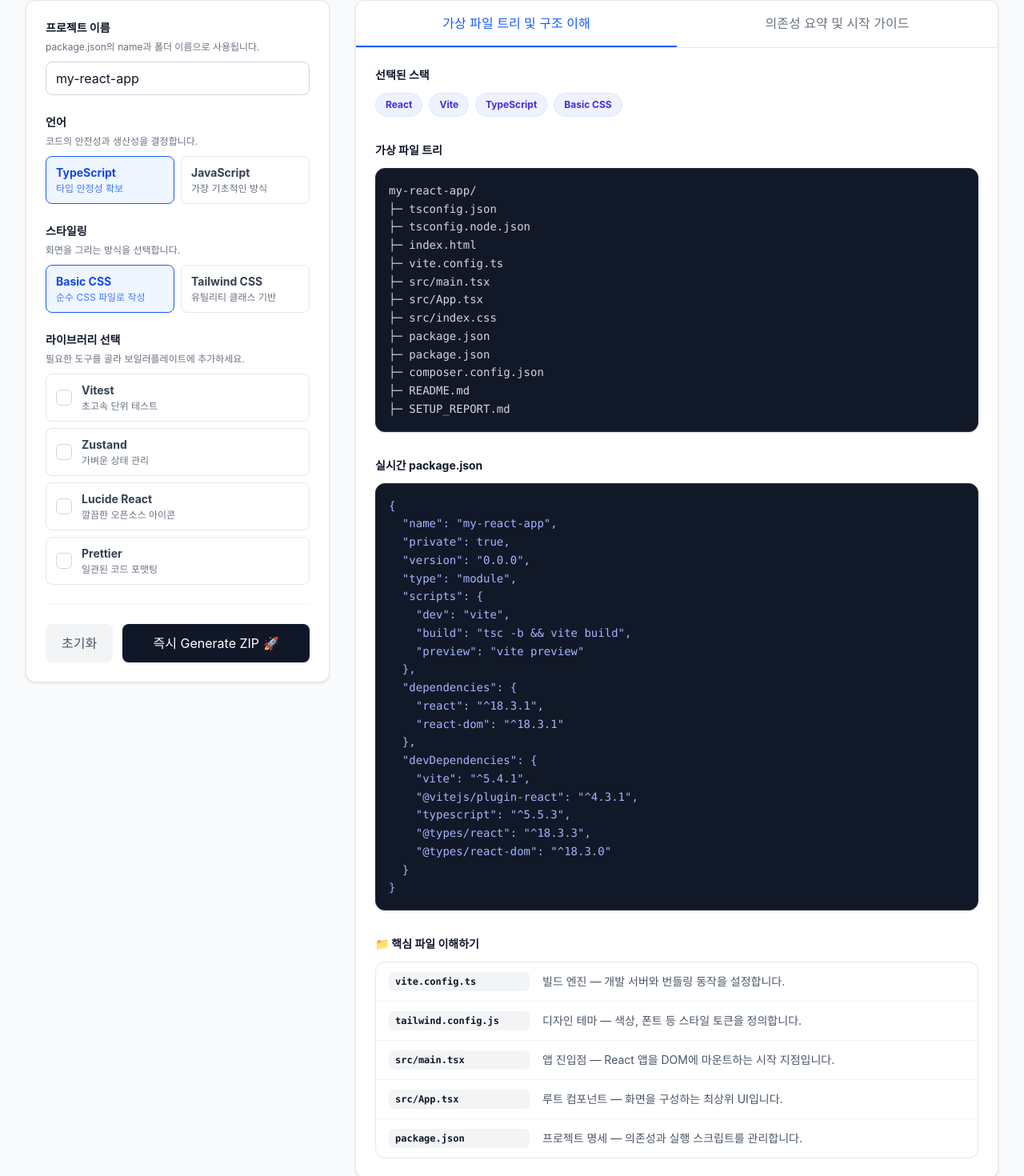
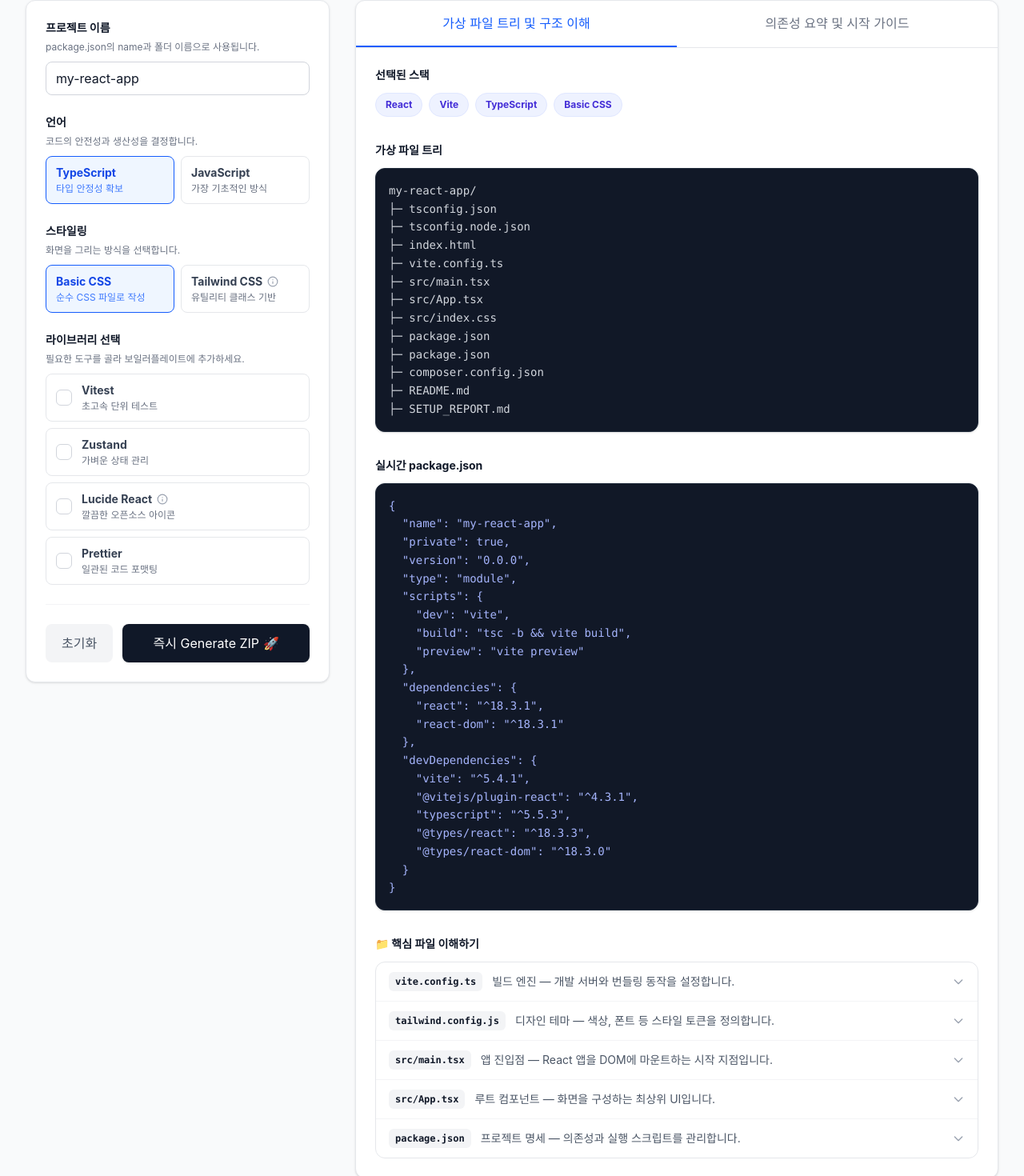
Before and after one commit to L-chae/react-starter-composer, a React (Vite) app in the folder frontend/: page / in a window 1280 px wide. Shown: the part 127-1597 px from the top of the page at 80% size. Built offline with nearby package versions, Linux system fonts and the light colour scheme.

Commit message:
feat: enhance key file details and add Lucide icon preview tooltip
Co-authored-by: chae <224512761+L-chae@users.noreply.github.com>

```diff
--- a/frontend/src/components/GeneratedFileTree.tsx
+++ b/frontend/src/components/GeneratedFileTree.tsx
@@ -8,12 +8,32 @@ interface GeneratedFileTreeProps {
   };
 }
 
-const KEY_FILES: { name: string; role: string }[] = [
-  { name: 'vite.config.ts', role: '빌드 엔진 — 개발 서버와 번들링 동작을 설정합니다.' },
-  { name: 'tailwind.config.js', role: '디자인 테마 — 색상, 폰트 등 스타일 토큰을 정의합니다.' },
-  { name: 'src/main.tsx', role: '앱 진입점 — React 앱을 DOM에 마운트하는 시작 지점입니다.' },
-  { name: 'src/App.tsx', role: '루트 컴포넌트 — 화면을 구성하는 최상위 UI입니다.' },
-  { name: 'package.json', role: '프로젝트 명세 — 의존성과 실행 스크립트를 관리합니다.' },
+const KEY_FILES: { name: string; role: string; detail: string }[] = [
+  {
+    name: 'vite.config.ts',
+    role: '빌드 엔진 — 개발 서버와 번들링 동작을 설정합니다.',
+    detail: 'Vite의 플러그인(React, Tailwind 등)과 dev 서버 포트, 별칭(alias), 빌드 출력 경로를 정의합니다. 이 파일을 수정하면 개발 환경과 최종 빌드 결과물의 동작이 바뀝니다.',
+  },
+  {
+    name: 'tailwind.config.js',
+    role: '디자인 테마 — 색상, 폰트 등 스타일 토큰을 정의합니다.',
+    detail: 'theme.extend 안에서 색상, 폰트, 간격 같은 디자인 토큰을 확장합니다. content 경로에 등록된 파일에서 사용된 클래스만 최종 CSS에 포함되어 번들 크기가 최적화됩니다.',
+  },
+  {
+    name: 'src/main.tsx',
+    role: '앱 진입점 — React 앱을 DOM에 마운트하는 시작 지점입니다.',
+    detail: 'createRoot로 index.html의 #root 엘리먼트를 찾아 <App />을 렌더링합니다. 전역 CSS import와 StrictMode 같은 최상위 래퍼도 보통 이곳에서 적용됩니다.',
+  },
+  {
+    name: 'src/App.tsx',
+    role: '루트 컴포넌트 — 화면을 구성하는 최상위 UI입니다.',
+    detail: '라우팅, 레이아웃, 전역 Provider 등 화면의 뼈대를 구성합니다. 실제 기능 컴포넌트들은 이 App 아래에 트리 형태로 조합되어 렌더링됩니다.',
+  },
+  {
+    name: 'package.json',
+    role: '프로젝트 명세 — 의존성과 실행 스크립트를 관리합니다.',
+    detail: 'dependencies/devDependencies로 설치할 패키지를, scripts로 dev·build·test 명령을 정의합니다. npm install이 이 파일을 기준으로 node_modules를 구성합니다.',
+  },
 ];
 
 export function GeneratedFileTree({ preview }: GeneratedFileTreeProps) {
@@ -55,16 +75,32 @@ export function GeneratedFileTree({ preview }: GeneratedFileTreeProps) {
       {/* 4. 학습 패널: 핵심 파일 이해하기 */}
       <div>
         <h3 className="text-sm font-bold text-gray-900 mb-3">📁 핵심 파일 이해하기</h3>
-        <ul className="flex flex-col divide-y divide-gray-100 border border-gray-200 rounded-xl overflow-hidden">
+        <div className="flex flex-col divide-y divide-gray-100 border border-gray-200 rounded-xl overflow-hidden">
           {KEY_FILES.map((file) => (
-            <li key={file.name} className="flex flex-col gap-1 px-4 py-3 sm:flex-row sm:items-center sm:gap-4 hover:bg-gray-50 transition-colors">
-              <code className="shrink-0 text-xs font-bold font-mono text-gray-900 bg-gray-100 px-2 py-1 rounded-md sm:w-44">
-                {file.name}
-              </code>
-              <span className="text-sm text-gray-600 leading-relaxed">{file.role}</span>
-            </li>
+            <details key={file.name} className="group">
+              <summary className="flex cursor-pointer list-none items-center gap-3 px-4 py-3 transition-colors hover:bg-gray-50 [&::-webkit-details-marker]:hidden">
+                <code className="shrink-0 text-xs font-bold font-mono text-gray-900 bg-gray-100 px-2 py-1 rounded-md">
+                  {file.name}
+                </code>
+                <span className="flex-1 text-sm text-gray-600 leading-relaxed">{file.role}</span>
+                <svg
+                  className="h-4 w-4 shrink-0 text-gray-400 transition-transform duration-200 group-open:rotate-180"
+                  fill="none"
+                  viewBox="0 0 24 24"
+                  stroke="currentColor"
+                  strokeWidth={2}
+                >
+                  <path strokeLinecap="round" strokeLinejoin="round" d="M19 9l-7 7-7-7" />
+                </svg>
+              </summary>
+              <div className="grid grid-rows-[1fr] px-4 pb-4 pl-4">
+                <p className="border-l-2 border-blue-100 pl-3 text-sm leading-relaxed text-gray-500">
+                  {file.detail}
+                </p>
+              </div>
+            </details>
           ))}
-        </ul>
+        </div>
       </div>
 
     </div>
--- a/frontend/src/components/LibraryCart.tsx
+++ b/frontend/src/components/LibraryCart.tsx
@@ -30,7 +30,10 @@ export function LibraryCart() {
                   )}
                 </div>
                 <div className="flex flex-col gap-0.5">
-                  <span className={`text-sm font-bold ${isChecked ? 'text-blue-700' : 'text-gray-700'}`}>{lib.name}</span>
+                  <span className={`flex items-center gap-1.5 text-sm font-bold ${isChecked ? 'text-blue-700' : 'text-gray-700'}`}>
+                    {lib.name}
+                    {lib.id === 'lucide' && <LucidePreviewTooltip />}
+                  </span>
                   <span className={`text-xs ${isChecked ? 'text-blue-600/80' : 'text-gray-500'}`}>{lib.desc}</span>
                 </div>
               </div>
@@ -41,3 +44,88 @@ export function LibraryCart() {
     </div>
   );
 }
+
+/** 순수 CSS 호버 팝오버 — 대표 Lucide 아이콘 미리보기 (인라인 SVG) */
+function LucidePreviewTooltip() {
+  return (
+    <span className="group/tip relative inline-flex" onClick={(e) => e.preventDefault()}>
+      <InfoIcon />
+      <span className="pointer-events-none absolute left-1/2 top-full z-50 mt-2 hidden w-56 -translate-x-1/2 rounded-xl border border-gray-200 bg-white p-3 text-left shadow-lg group-hover/tip:block">
+        <span className="mb-2 block text-[11px] font-bold uppercase tracking-wide text-gray-500">대표 아이콘 미리보기</span>
+        <span className="flex items-center justify-between gap-1 text-gray-700">
+          <HomeIcon />
+          <SettingsIcon />
+          <UserIcon />
+          <SearchIcon />
+          <BellIcon />
+        </span>
+        <span className="mt-2 block font-mono text-[11px] text-gray-400">{'import { Home } from "lucide-react"'}</span>
+      </span>
+    </span>
+  );
+}
+
+const iconProps = {
+  className: 'h-6 w-6',
+  fill: 'none',
+  viewBox: '0 0 24 24',
+  stroke: 'currentColor',
+  strokeWidth: 2,
+  strokeLinecap: 'round' as const,
+  strokeLinejoin: 'round' as const,
+};
+
+function InfoIcon() {
+  return (
+    <svg className="h-3.5 w-3.5 text-gray-400" fill="none" viewBox="0 0 24 24" stroke="currentColor" strokeWidth={2}>
+      <circle cx="12" cy="12" r="10" />
+      <path strokeLinecap="round" strokeLinejoin="round" d="M12 16v-4M12 8h.01" />
+    </svg>
+  );
+}
+
+function HomeIcon() {
+  return (
+    <svg {...iconProps}>
+      <path d="M3 9.5 12 3l9 6.5" />
+      <path d="M5 10v10a1 1 0 0 0 1 1h12a1 1 0 0 0 1-1V10" />
+      <path d="M9 21v-6h6v6" />
+    </svg>
+  );
+}
+
+function SettingsIcon() {
+  return (
+    <svg {...iconProps}>
+      <circle cx="12" cy="12" r="3" />
+      <path d="M19.4 15a1.65 1.65 0 0 0 .33 1.82l.06.06a2 2 0 1 1-2.83 2.83l-.06-.06a1.65 1.65 0 0 0-1.82-.33 1.65 1.65 0 0 0-1 1.51V21a2 2 0 0 1-4 0v-.09A1.65 1.65 0 0 0 9 19.4a1.65 1.65 0 0 0-1.82.33l-.06.06a2 2 0 1 1-2.83-2.83l.06-.06A1.65 1.65 0 0 0 4.6 15a1.65 1.65 0 0 0-1.51-1H3a2 2 0 0 1 0-4h.09A1.65 1.65 0 0 0 4.6 9a1.65 1.65 0 0 0-.33-1.82l-.06-.06a2 2 0 1 1 2.83-2.83l.06.06A1.65 1.65 0 0 0 9 4.6a1.65 1.65 0 0 0 1-1.51V3a2 2 0 0 1 4 0v.09a1.65 1.65 0 0 0 1 1.51 1.65 1.65 0 0 0 1.82-.33l.06-.06a2 2 0 1 1 2.83 2.83l-.06.06A1.65 1.65 0 0 0 19.4 9a1.65 1.65 0 0 0 1.51 1H21a2 2 0 0 1 0 4h-.09a1.65 1.65 0 0 0-1.51 1z" />
+    </svg>
+  );
+}
+
+function UserIcon() {
+  return (
+    <svg {...iconProps}>
+      <path d="M20 21v-2a4 4 0 0 0-4-4H8a4 4 0 0 0-4 4v2" />
+      <circle cx="12" cy="7" r="4" />
+    </svg>
+  );
+}
+
+function SearchIcon() {
+  return (
+    <svg {...iconProps}>
+      <circle cx="11" cy="11" r="8" />
+      <path d="m21 21-4.3-4.3" />
+    </svg>
+  );
+}
+
+function BellIcon() {
+  return (
+    <svg {...iconProps}>
+      <path d="M6 8a6 6 0 0 1 12 0c0 7 3 9 3 9H3s3-2 3-9" />
+      <path d="M10.3 21a1.94 1.94 0 0 0 3.4 0" />
+    </svg>
+  );
+}
--- a/frontend/src/components/ProjectSettings.tsx
+++ b/frontend/src/components/ProjectSettings.tsx
@@ -62,7 +62,10 @@ export function ProjectSettings() {
               <label key={opt.id} className="cursor-pointer">
                 <input type="radio" className="peer sr-only" value={opt.id} checked={isActive} onChange={() => setStyling(opt.id)} />
                 <div className={`flex flex-col gap-0.5 px-3 py-2.5 border rounded-lg transition-colors ${isActive ? 'bg-blue-50 border-blue-600' : 'bg-white border-gray-200 hover:bg-gray-50'}`}>
-                  <span className={`text-sm font-bold ${isActive ? 'text-blue-700' : 'text-gray-700'}`}>{opt.name}</span>
+                  <span className={`flex items-center gap-1.5 text-sm font-bold ${isActive ? 'text-blue-700' : 'text-gray-700'}`}>
+                    {opt.name}
+                    {opt.id === 'tailwind' && <TailwindPreviewTooltip />}
+                  </span>
                   <span className={`text-xs ${isActive ? 'text-blue-600/80' : 'text-gray-500'}`}>{opt.hint}</span>
                 </div>
               </label>
@@ -74,3 +77,38 @@ export function ProjectSettings() {
     </div>
   );
 }
+
+/** 순수 CSS 호버 팝오버 — Tailwind 기본 색상 팔레트 미리보기 */
+function TailwindPreviewTooltip() {
+  const swatches = [
+    { name: 'red', className: 'bg-red-500' },
+    { name: 'orange', className: 'bg-orange-500' },
+    { name: 'green', className: 'bg-green-500' },
+    { name: 'blue', className: 'bg-blue-500' },
+    { name: 'indigo', className: 'bg-indigo-500' },
+    { name: 'pink', className: 'bg-pink-500' },
+  ];
+  return (
+    <span className="group/tip relative inline-flex" onClick={(e) => e.preventDefault()}>
+      <InfoIcon />
+      <span className="pointer-events-none absolute left-1/2 top-full z-50 mt-2 hidden w-56 -translate-x-1/2 rounded-xl border border-gray-200 bg-white p-3 text-left shadow-lg group-hover/tip:block">
+        <span className="mb-2 block text-[11px] font-bold uppercase tracking-wide text-gray-500">기본 색상 팔레트</span>
+        <span className="grid grid-cols-6 gap-1.5">
+          {swatches.map((s) => (
+            <span key={s.name} className={`h-6 w-6 rounded-md ${s.className} ring-1 ring-black/5`} title={s.name} />
+          ))}
+        </span>
+        <span className="mt-2 block font-mono text-[11px] text-gray-400">className="bg-blue-500"</span>
+      </span>
+    </span>
+  );
+}
+
+function InfoIcon() {
+  return (
+    <svg className="h-3.5 w-3.5 text-gray-400" fill="none" viewBox="0 0 24 24" stroke="currentColor" strokeWidth={2}>
+      <circle cx="12" cy="12" r="10" />
+      <path strokeLinecap="round" strokeLinejoin="round" d="M12 16v-4M12 8h.01" />
+    </svg>
+  );
+}
```
